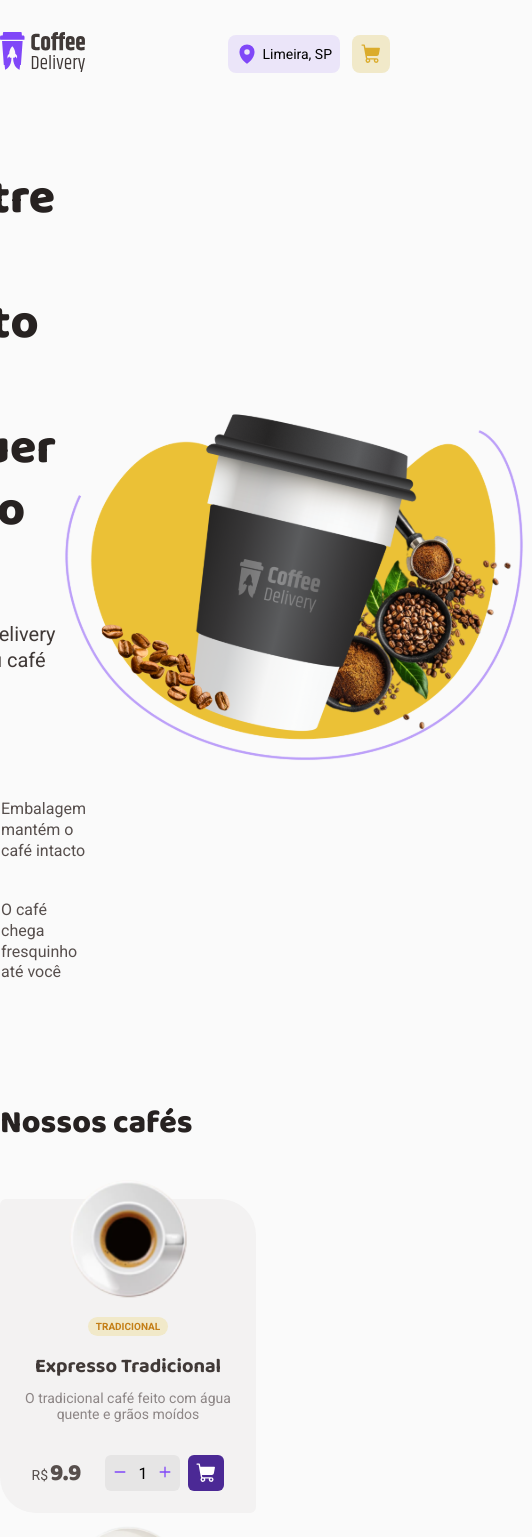
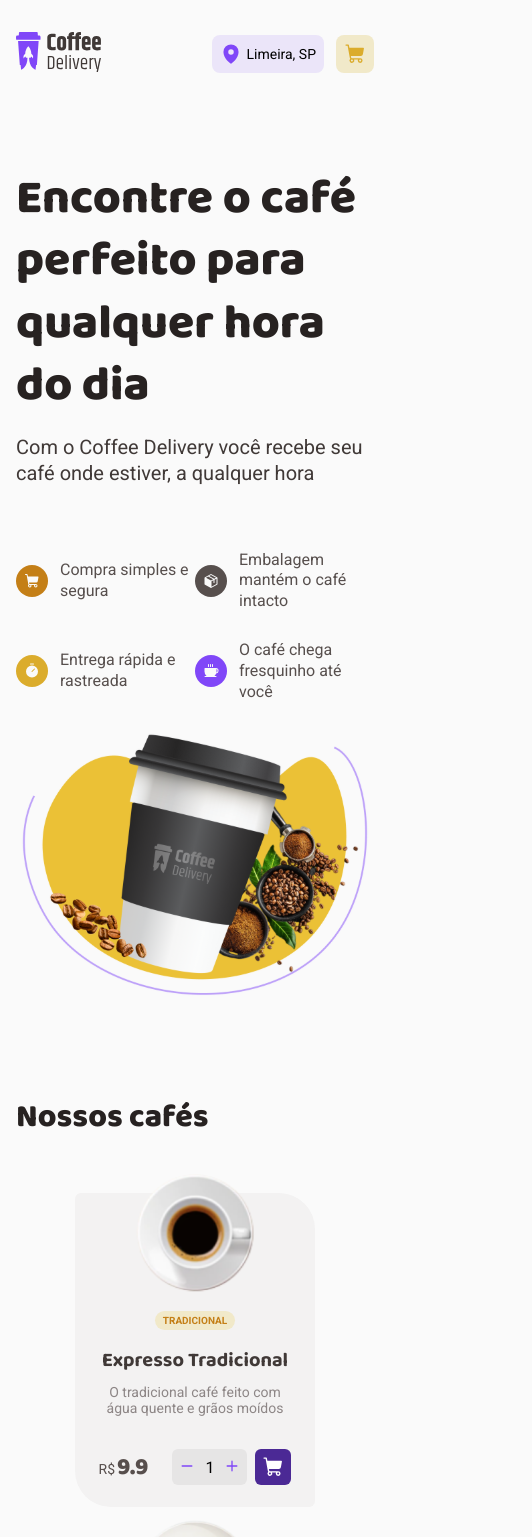
Before and after one commit to DuhBorba/coffee-delivery, a React (Vite) app: page / in a window 390 px wide. Shown: the top 1537 px of the page, 532 px wide, since content can reach past the window. Built offline with nearby package versions, Linux system fonts and the light colour scheme.

Commit message:
Separate Card Component and Responsive

```diff
--- /dev/null
+++ b/src/components/Card/index.tsx
@@ -0,0 +1,58 @@
+import React from 'react'
+
+import { Minus, Plus, ShoppingCart } from '@phosphor-icons/react'
+import {
+  BoxIncrement,
+  BoxPrice,
+  ButtonCart,
+  CardContainer,
+  Description,
+  Name,
+  TagCoffee,
+} from './styles'
+
+export interface CoffeeProps {
+  id: number
+  tags: string[]
+  name: string
+  description: string
+  image: string
+  price: number
+}
+
+export interface Coffee {
+  coffee: CoffeeProps
+}
+
+export const Card = ({ coffee }: Coffee) => {
+  return (
+    <CardContainer>
+      <img src={`/images/${coffee.image}`} alt="" />
+      <div>
+        {coffee.tags.map((tag) => (
+          <TagCoffee key={tag}>{tag}</TagCoffee>
+        ))}
+      </div>
+      <Name>{coffee.name}</Name>
+      <Description>{coffee.description}</Description>
+      <BoxPrice>
+        <p>
+          <span>R$</span>
+          {coffee.price}
+        </p>
+        <BoxIncrement>
+          <button>
+            <Minus size={14} weight="bold" />
+          </button>
+          <input type="number" value={1} />
+          <button>
+            <Plus size={14} weight="bold" />
+          </button>
+        </BoxIncrement>
+        <ButtonCart>
+          <ShoppingCart size={22} weight="fill" />
+        </ButtonCart>
+      </BoxPrice>
+    </CardContainer>
+  )
+}
--- /dev/null
+++ b/src/components/Card/styles.ts
@@ -0,0 +1,120 @@
+import styled from 'styled-components'
+
+export const CardContainer = styled.div`
+  background: #f3f2f2;
+  width: 15rem;
+  border-radius: 6px 36px;
+  text-align: center;
+  padding: 0 1.25rem 1.25rem;
+
+  &:hover {
+    img {
+      transform: scale(1.2) rotate(20deg);
+    }
+  }
+
+  img {
+    width: 7.5rem;
+    height: 7.5rem;
+    margin: -1.25rem 0 0.75rem;
+    transition: 0.3s;
+  }
+`
+
+export const TagCoffee = styled.span`
+  font-family: ${(props) => props.theme.fonts.regular};
+  font-size: ${(props) => props.theme.text['components-tag']};
+  font-weight: 700;
+  text-transform: uppercase;
+  color: ${(props) => props.theme.colors['yellow-dark']};
+  background: ${(props) => props.theme.colors['yellow-light']};
+  padding: 0.25rem 0.5rem;
+  border-radius: 100px;
+  margin: 0 0.125rem;
+`
+
+export const Name = styled.p`
+  font-family: ${(props) => props.theme.fonts.title};
+  font-size: ${(props) => props.theme.text['regular-l']};
+  color: ${(props) => props.theme.colors['base-subtitle']};
+  margin: 1rem 0 0.5rem;
+`
+
+export const Description = styled.p`
+  font-family: ${(props) => props.theme.fonts.regular};
+  font-size: ${(props) => props.theme.text['regular-s']};
+  color: ${(props) => props.theme.colors['base-label']};
+  margin-bottom: 2rem;
+`
+export const BoxPrice = styled.div`
+  display: flex;
+  justify-content: center;
+  align-items: center;
+
+  p {
+    font-family: ${(props) => props.theme.fonts.title};
+    font-size: ${(props) => props.theme.text['title-m']};
+    color: ${(props) => props.theme.colors['base-text']};
+    font-weight: 800;
+    span {
+      font-family: ${(props) => props.theme.fonts.regular};
+      font-size: ${(props) => props.theme.text['regular-s']};
+      font-weight: 400;
+      margin-right: 0.125rem;
+    }
+  }
+`
+
+export const BoxIncrement = styled.div`
+  display: flex;
+  justify-content: center;
+  align-items: center;
+  background: ${(props) => props.theme.colors['base-button']};
+  padding: 0.5rem;
+  gap: 0.25rem;
+  border-radius: 6px;
+  margin: 0 0.5rem 0 1.5rem;
+  max-width: 75px;
+  height: 2.25rem;
+
+  input {
+    width: 100%;
+    border: 0;
+    background: none;
+    text-align: center;
+    &:focus {
+      box-shadow: unset;
+    }
+  }
+  input::-webkit-outer-spin-button,
+  input::-webkit-inner-spin-button {
+    -webkit-appearance: none;
+    margin: 0;
+  }
+  input[type='number'] {
+    -moz-appearance: textfield;
+  }
+
+  button {
+    background: none;
+    border: none;
+    color: ${(props) => props.theme.colors.purple};
+    &:focus {
+      box-shadow: unset;
+    }
+  }
+`
+export const ButtonCart = styled.button`
+  display: flex;
+  justify-content: center;
+  align-items: center;
+  background: ${(props) => props.theme.colors['purple-dark']};
+  border: none;
+  width: 2.25rem;
+  height: 2.25rem;
+  border-radius: 6px;
+
+  svg {
+    color: #fff;
+  }
+`
--- a/src/components/Header/styles.ts
+++ b/src/components/Header/styles.ts
@@ -1,7 +1,8 @@
 import styled from 'styled-components'
 
 export const HeaderContainer = styled.header`
-  max-width: 70rem;
+  max-width: 69rem;
+  padding: 0 1rem;
   margin: 2rem auto;
 
   nav {
--- a/src/components/OurCoffees/index.tsx
+++ b/src/components/OurCoffees/index.tsx
@@ -1,54 +1,18 @@
 import React from 'react'
 
 import { coffees } from '../../coffees'
-import { Minus, Plus, ShoppingCart } from '@phosphor-icons/react'
-import {
-  BoxIncrement,
-  BoxPrice,
-  ButtonCart,
-  Card,
-  Description,
-  Name,
-  OurCoffeeContainer,
-  Subtitle,
-  TagCoffee,
-} from './styles'
+import { OurCoffeeContainer } from './styles'
+import { TextTitle } from '../Typography'
+import { Card } from '../Card'
 
 export const OurCoffees = () => {
   return (
     <>
-      <Subtitle>Nossos cafés</Subtitle>
+      <TextTitle size="l">Nossos cafés</TextTitle>
 
       <OurCoffeeContainer>
         {coffees.map((coffee) => (
-          <Card key={coffee.id}>
-            <img src={`/images/${coffee.image}`} alt="" />
-            <div>
-              {coffee.tags.map((tag) => (
-                <TagCoffee key={tag}>{tag}</TagCoffee>
-              ))}
-            </div>
-            <Name>{coffee.name}</Name>
-            <Description>{coffee.description}</Description>
-            <BoxPrice>
-              <p>
-                <span>R$</span>
-                {coffee.price}
-              </p>
-              <BoxIncrement>
-                <button>
-                  <Minus size={14} weight="bold" />
-                </button>
-                <input type="number" value={1} />
-                <button>
-                  <Plus size={14} weight="bold" />
-                </button>
-              </BoxIncrement>
-              <ButtonCart>
-                <ShoppingCart size={22} weight="fill" />
-              </ButtonCart>
-            </BoxPrice>
-          </Card>
+          <Card key={coffee.id} coffee={coffee} />
         ))}
       </OurCoffeeContainer>
     </>
--- a/src/components/OurCoffees/styles.ts
+++ b/src/components/OurCoffees/styles.ts
@@ -1,127 +1,10 @@
 import styled from 'styled-components'
-
-export const Subtitle = styled.p`
-  font-family: ${(props) => props.theme.fonts.title};
-  font-size: ${(props) => props.theme.text['title-l']};
-  color: ${(props) => props.theme.colors['base-title']};
-  font-weight: 800;
-  line-height: 130%;
-  margin-bottom: 3.38rem;
-`
 
 export const OurCoffeeContainer = styled.div`
   display: flex;
   align-items: stretch;
+  justify-content: center;
   flex-wrap: wrap;
   gap: 2rem;
+  margin-top: 3.38rem;
 `
-export const Card = styled.div`
-  background: #f3f2f2;
-  width: 16rem;
-  border-radius: 6px 36px;
-  text-align: center;
-  padding: 0 1.25rem 1.25rem;
-
-  img {
-    width: 7.5rem;
-    height: 7.5rem;
-    margin: -1.25rem 0 0.75rem;
-  }
-`
-
-export const TagCoffee = styled.span`
-  font-family: ${(props) => props.theme.fonts.regular};
-  font-size: ${(props) => props.theme.text['components-tag']};
-  font-weight: 700;
-  text-transform: uppercase;
-  color: ${(props) => props.theme.colors['yellow-dark']};
-  background: ${(props) => props.theme.colors['yellow-light']};
-  padding: 0.25rem 0.5rem;
-  border-radius: 100px;
-`
-
-export const Name = styled.p`
-  font-family: ${(props) => props.theme.fonts.title};
-  font-size: ${(props) => props.theme.text['regular-l']};
-  color: ${(props) => props.theme.colors['base-subtitle']};
-  margin: 1rem 0 0.5rem;
-`
-
-export const Description = styled.p`
-  font-family: ${(props) => props.theme.fonts.regular};
-  font-size: ${(props) => props.theme.text['regular-s']};
-  color: ${(props) => props.theme.colors['base-label']};
-  margin-bottom: 2rem;
-`
-export const BoxPrice = styled.div`
-  display: flex;
-  justify-content: center;
-  align-items: center;
-
-  p {
-    font-family: ${(props) => props.theme.fonts.title};
-    font-size: ${(props) => props.theme.text['title-m']};
-    color: ${(props) => props.theme.colors['base-text']};
-    font-weight: 800;
-    span {
-      font-family: ${(props) => props.theme.fonts.regular};
-      font-size: ${(props) => props.theme.text['regular-s']};
-      font-weight: 400;
-      margin-right: 0.125rem;
-    }
-  }
-`
-
-export const BoxIncrement = styled.div`
-  display: flex;
-  justify-content: center;
-  align-items: center;
-  background: ${(props) => props.theme.colors['base-button']};
-  padding: 0.5rem;
-  gap: 0.25rem;
-  border-radius: 6px;
-  margin: 0 0.5rem 0 1.5rem;
-  max-width: 75px;
-  height: 2.25rem;
-
-  input {
-    width: 100%;
-    border: 0;
-    background: none;
-    text-align: center;
-    &:focus {
-      box-shadow: unset;
-    }
-  }
-  input::-webkit-outer-spin-button,
-  input::-webkit-inner-spin-button {
-    -webkit-appearance: none;
-    margin: 0;
-  }
-  input[type='number'] {
-    -moz-appearance: textfield;
-  }
-
-  button {
-    background: none;
-    border: none;
-    color: ${(props) => props.theme.colors.purple};
-    &:focus {
-      box-shadow: unset;
-    }
-  }
-`
-export const ButtonCart = styled.button`
-  display: flex;
-  justify-content: center;
-  align-items: center;
-  background: ${(props) => props.theme.colors['purple-dark']};
-  border: none;
-  width: 2.25rem;
-  height: 2.25rem;
-  border-radius: 6px;
-
-  svg {
-    color: #fff;
-  }
-`
--- a/src/layouts/DefaultLayout/styles.ts
+++ b/src/layouts/DefaultLayout/styles.ts
@@ -1,6 +1,7 @@
 import styled from 'styled-components'
 
 export const LayoutContainer = styled.div`
-  max-width: 70rem;
+  max-width: 69rem;
+  padding: 0 1rem;
   margin: 2.5rem auto;
 `
--- a/src/pages/Home/styles.ts
+++ b/src/pages/Home/styles.ts
@@ -16,6 +16,10 @@ export const MainContainer = styled.div`
   justify-content: center;
   align-items: center;
   margin: 5.75rem 0;
+
+  @media (max-width: 960px) {
+    flex-direction: column;
+  }
 `
 
 export const BoxText = styled.div`
@@ -30,6 +34,9 @@ export const BoxImage = styled.div`
   flex-basis: 0; */
   flex: 1 0 0;
   text-align: center;
+  img {
+    width: 100%;
+  }
 `
 
 export const Topics = styled.div`
```
